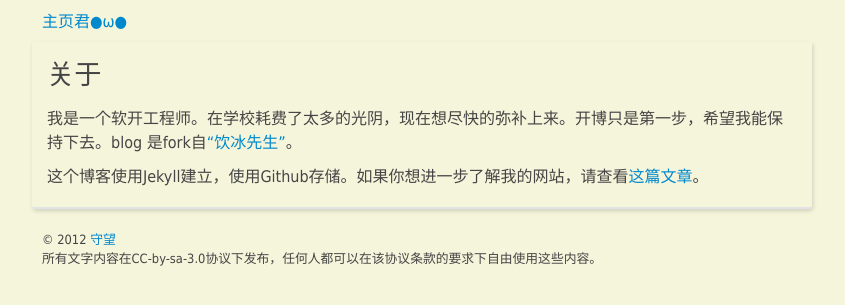
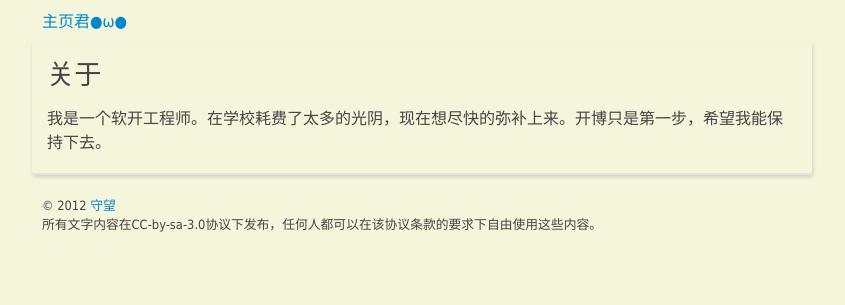
Before and after one commit to hopestar/hopestar.github.com, a Jekyll site: the page built from about.html, in a window 1280 px wide. Shown: the top 305 px of the page, without its empty margins (218-1063 px from the left). Built offline with Jekyll 4.4.1, drawn with Linux system fonts in a browser that asks for light colours; Markdown is read by kramdown in place of the engine named in the settings.

Commit message:
delete some link

```diff
--- a/about.html
+++ b/about.html
@@ -5,6 +5,5 @@ title: 关于
 
 <div id="content">
   <h1>关于</h1>
-  <p>我是一个软开工程师。在学校耗费了太多的光阴，现在想尽快的弥补上来。开博只是第一步，希望我能保持下去。blog 是fork自<a href="http://yianbin.github.com/">“饮冰先生”</a>。</p>
-  <p>这个博客使用Jekyll建立，使用Github存储。如果你想进一步了解我的网站，请查看<a  href="/2012/09/14/blogging-like-a-hacker/">这篇文章</a>。</p>
+  <p>我是一个软开工程师。在学校耗费了太多的光阴，现在想尽快的弥补上来。开博只是第一步，希望我能保持下去。</p>
 </div>
```
